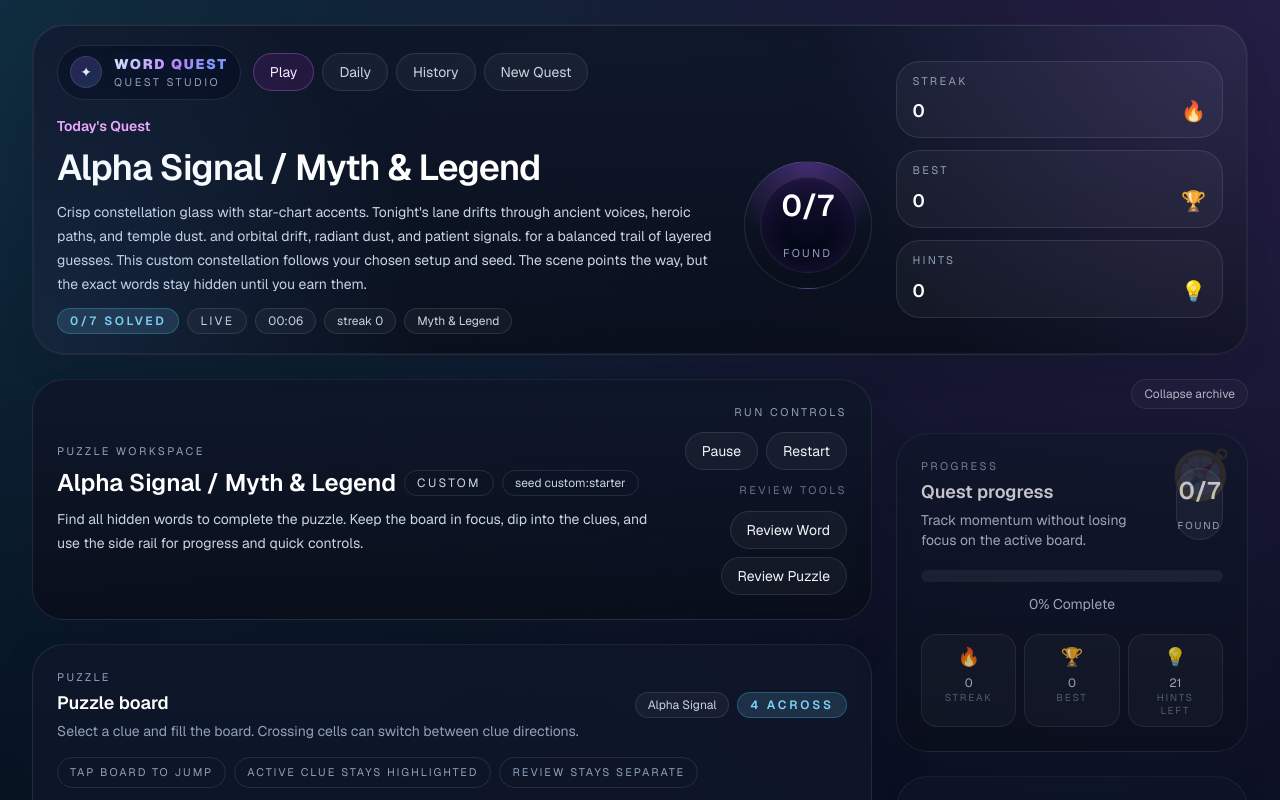
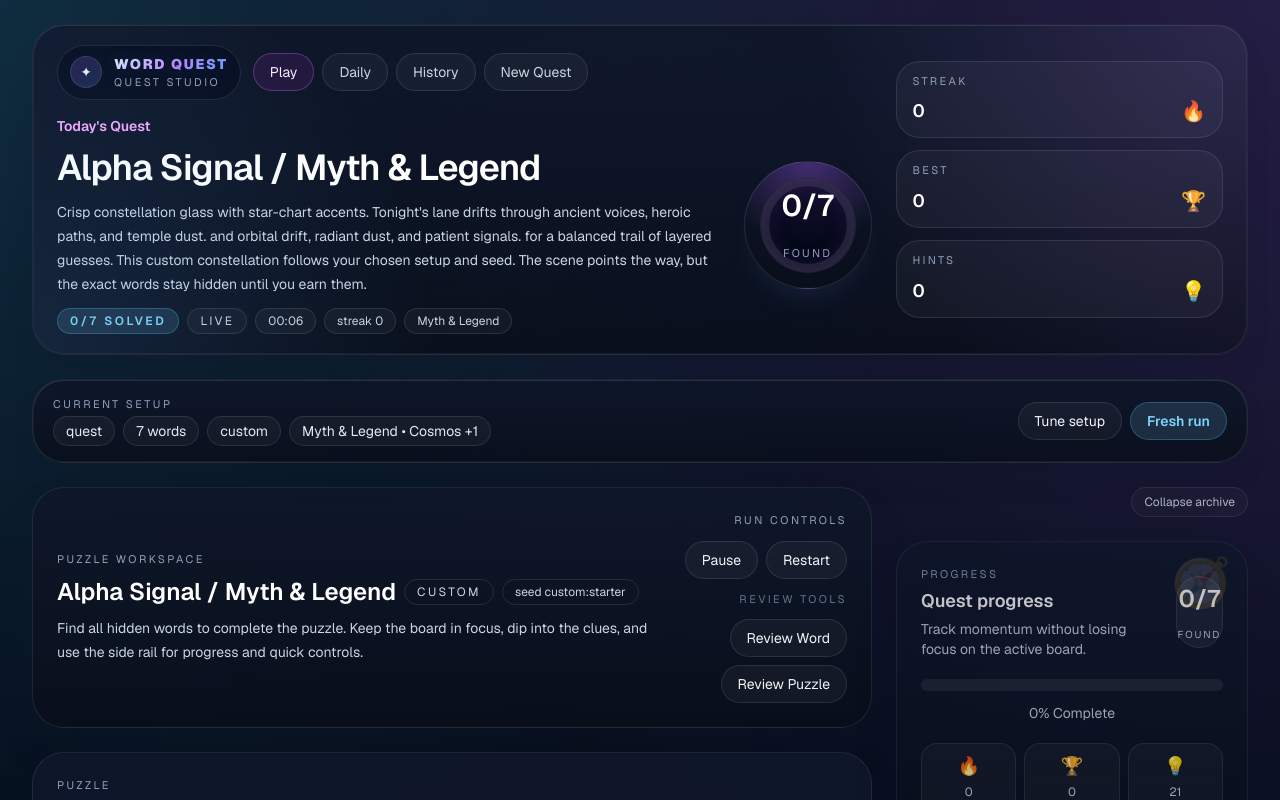
Before and after one commit to dmoliveira/ai-word-puzzle, a Next.js app: page / in a window 1280 px wide. Shown: the top 800 px of the page. Built offline with nearby package versions, Linux system fonts and the light colour scheme.

Commit message:
Polish quest puzzle screen details

```diff
--- a/app/components/word-puzzle-studio.tsx
+++ b/app/components/word-puzzle-studio.tsx
@@ -536,6 +536,9 @@ export function WordPuzzleStudio() {
   const classicEmptyCellClass = state.run.options.style === "classic" ? "bg-slate-950/90 border border-slate-700/60" : "bg-transparent";
   const classicBoardShellClass = state.run.options.style === "classic" ? "border-slate-300/18 bg-[#111827]/90 p-4 shadow-[inset_0_0_0_1px_rgba(255,255,255,0.03)]" : "border-white/10 bg-slate-950/30 p-3";
   const progressPercent = state.run.words.length === 0 ? 0 : (solvedCount / state.run.words.length) * 100;
+  const progressRingCircumference = 2 * Math.PI * 42;
+  const progressRingOffset = progressRingCircumference - (progressRingCircumference * progressPercent) / 100;
+  const dailyRewardPercent = Math.min(100, (dailyClearCount % 7) * (100 / 7));
   const archiveRailClass = rightSidebarOpen
     ? activePlay
       ? "opacity-70 xl:opacity-75"
@@ -1297,7 +1300,18 @@ function getSolvedTrailClass(state: PersistedRunState, cell: PuzzleBoardCell) {
                     <span className="rounded-full border border-white/10 bg-white/4 px-3 py-1 text-slate-300">{state.run.words[0]?.topicLabel ?? "Mixed"}</span>
                   </div>
                 </div>
-                <div className="mx-auto grid size-32 place-items-center rounded-full border border-white/10 bg-[radial-gradient(circle_at_top,_rgba(168,85,247,0.35),_transparent_60%),linear-gradient(180deg,rgba(15,23,42,0.92),rgba(9,14,26,0.88))]">
+                <div className="relative mx-auto grid size-32 place-items-center rounded-full border border-white/10 bg-[radial-gradient(circle_at_top,_rgba(168,85,247,0.35),_transparent_60%),linear-gradient(180deg,rgba(15,23,42,0.92),rgba(9,14,26,0.88))] shadow-[0_18px_40px_-26px_rgba(96,165,250,0.32)]">
+                  <svg viewBox="0 0 100 100" className="absolute inset-3 -rotate-90">
+                    <circle cx="50" cy="50" r="42" fill="none" stroke="rgba(255,255,255,0.09)" strokeWidth="8" />
+                    <circle cx="50" cy="50" r="42" fill="none" stroke="url(#questProgressRing)" strokeWidth="8" strokeLinecap="round" strokeDasharray={progressRingCircumference} strokeDashoffset={progressRingOffset} />
+                    <defs>
+                      <linearGradient id="questProgressRing" x1="0%" y1="0%" x2="100%" y2="0%">
+                        <stop offset="0%" stopColor="#60a5fa" />
+                        <stop offset="55%" stopColor="#a855f7" />
+                        <stop offset="100%" stopColor="#c084fc" />
+                      </linearGradient>
+                    </defs>
+                  </svg>
                   <div className="grid size-24 place-items-center rounded-full border border-white/10 bg-slate-950/65 text-center shadow-[inset_0_0_28px_rgba(168,85,247,0.16)]">
                     <div className="text-3xl font-semibold text-white">{solvedCount}/{state.run.words.length}</div>
                     <div className="text-[11px] uppercase tracking-[0.2em] text-slate-400">Found</div>
@@ -1331,6 +1345,26 @@ function getSolvedTrailClass(state: PersistedRunState, cell: PuzzleBoardCell) {
             </div>
           </div>
         </section>
+
+        <div className="glass-card quest-card-frame flex flex-col gap-3 rounded-[2rem] px-4 py-4 sm:flex-row sm:items-center sm:justify-between sm:px-5">
+          <div>
+            <div className="text-[11px] uppercase tracking-[0.22em] text-slate-400">Current setup</div>
+            <div className="mt-1 flex flex-wrap items-center gap-2 text-sm text-slate-200">
+              <span className="rounded-full border border-white/10 bg-white/4 px-3 py-1">{options.challenge}</span>
+              <span className="rounded-full border border-white/10 bg-white/4 px-3 py-1">{options.puzzleSize} words</span>
+              <span className="rounded-full border border-white/10 bg-white/4 px-3 py-1">{options.mode}</span>
+              <span className="rounded-full border border-white/10 bg-white/4 px-3 py-1">{selectedTopicLabels.slice(0, 2).join(" • ")}{selectedTopicLabels.length > 2 ? ` +${selectedTopicLabels.length - 2}` : ""}</span>
+            </div>
+          </div>
+          <div className="flex flex-wrap gap-2">
+            <button type="button" onClick={() => setLeftSidebarOpen((current) => !current)} className="rounded-full border border-white/10 bg-white/4 px-4 py-2 text-sm text-slate-100 transition hover:border-white/20">
+              {leftSidebarOpen ? "Hide setup" : "Tune setup"}
+            </button>
+            <button type="button" onClick={() => startNewRun()} disabled={isStarting} className="accent-chip rounded-full px-4 py-2 text-sm font-semibold disabled:opacity-60">
+              {isStarting ? "Starting..." : "Fresh run"}
+            </button>
+          </div>
+        </div>
 
         <section className={`glass-card rounded-[2rem] p-4 sm:p-5 ${leftSidebarOpen ? "block" : "hidden"}`}>
           <div className="mb-4 flex items-center justify-between gap-3">
@@ -2022,11 +2056,11 @@ function getSolvedTrailClass(state: PersistedRunState, cell: PuzzleBoardCell) {
               </div>
             </div>
 
-            <div className={`glass-card quest-card-frame rounded-[2rem] p-5 sm:p-6 ${activePlay ? "opacity-90" : "opacity-100"}`}>
-              <div className={`glass-card quest-card-frame rounded-[2rem] p-5 sm:p-6 ${activePlay ? "opacity-75" : "opacity-100"}`}>
+            <div className="grid gap-4 xl:grid-cols-[minmax(0,1.45fr)_20rem]">
+              <div className={`glass-card quest-card-frame rounded-[2rem] p-5 sm:p-6 ${activePlay ? "opacity-95" : "opacity-100"}`}>
                 <div className="mb-4 flex items-center justify-between gap-3">
                   <div>
-                    <div className="text-[11px] uppercase tracking-[0.22em] text-slate-400">Later</div>
+                    <div className="text-[11px] uppercase tracking-[0.22em] text-slate-400">Achievements</div>
                     <h3 className="mt-1 text-lg font-semibold text-white">Achievements</h3>
                     <p className="mt-1 text-sm text-slate-300">Milestones worth checking after the board work is done.</p>
                   </div>
@@ -2047,7 +2081,7 @@ function getSolvedTrailClass(state: PersistedRunState, cell: PuzzleBoardCell) {
                 </div>
               </div>
 
-              <div className={`glass-card quest-card-frame rounded-[2rem] p-5 sm:p-6 bg-[linear-gradient(135deg,rgba(91,33,182,0.22),rgba(15,23,42,0.2))] ${activePlay ? "opacity-70" : "opacity-100"}`}>
+              <div className={`glass-card quest-card-frame rounded-[2rem] p-5 sm:p-6 bg-[linear-gradient(135deg,rgba(91,33,182,0.22),rgba(15,23,42,0.2))] ${activePlay ? "opacity-85" : "opacity-100"}`}>
                 <div className="flex items-start justify-between gap-3">
                   <div>
                     <div className="text-[11px] uppercase tracking-[0.22em] text-slate-400">After the clear</div>
@@ -2064,12 +2098,15 @@ function getSolvedTrailClass(state: PersistedRunState, cell: PuzzleBoardCell) {
                     <div key={index} className={`h-2 flex-1 rounded-full ${index < Math.max(1, Math.min(5, progress.streak || 1)) ? "bg-fuchsia-300" : "bg-white/10"}`} />
                   ))}
                 </div>
-                <div className="mt-4 quest-spark-row"><span /><span /><span /><span /><span /></div>
+                <div className="mt-4 flex items-center justify-between gap-2 text-xs text-slate-300">
+                  <span className="rounded-full border border-white/10 px-3 py-1">Daily reward</span>
+                  <span className="rounded-full border border-white/10 px-3 py-1">Chest tier {Math.max(1, Math.min(5, progress.streak || 1))}</span>
+                </div>
               </div>
             </div>
           </section>
 
-          <aside id="studio-archive" className={`${mobilePanel === "archive" ? "block" : "hidden"} space-y-6 xl:block ${archiveRailClass}`}>
+          <aside id="studio-archive" className={`${mobilePanel === "archive" ? "block" : "hidden"} space-y-6 xl:sticky xl:top-6 xl:block ${archiveRailClass}`}>
             <div className="hidden xl:flex justify-end">
               <button data-testid="toggle-right-panel" type="button" aria-expanded={rightSidebarOpen} aria-controls="studio-archive-rail" aria-label={rightSidebarOpen ? "Collapse archive rail" : "Expand archive rail"} onClick={() => setRightSidebarOpen((current) => !current)} className={`rounded-full border border-white/10 bg-white/4 text-slate-200 ${rightSidebarOpen ? "px-3 py-1.5 text-xs" : "size-9 text-sm"}`}>
                 <span aria-hidden="true">{rightSidebarOpen ? "Collapse archive" : "←"}</span>
```
